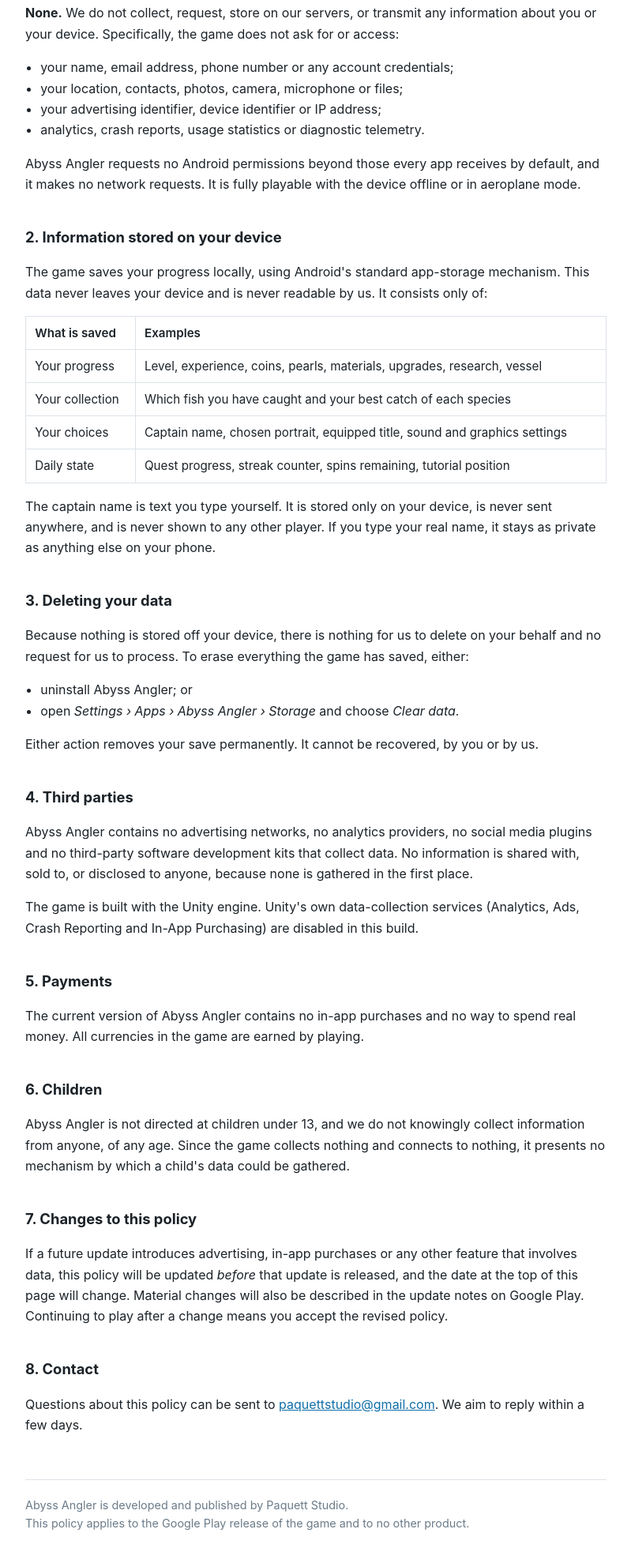
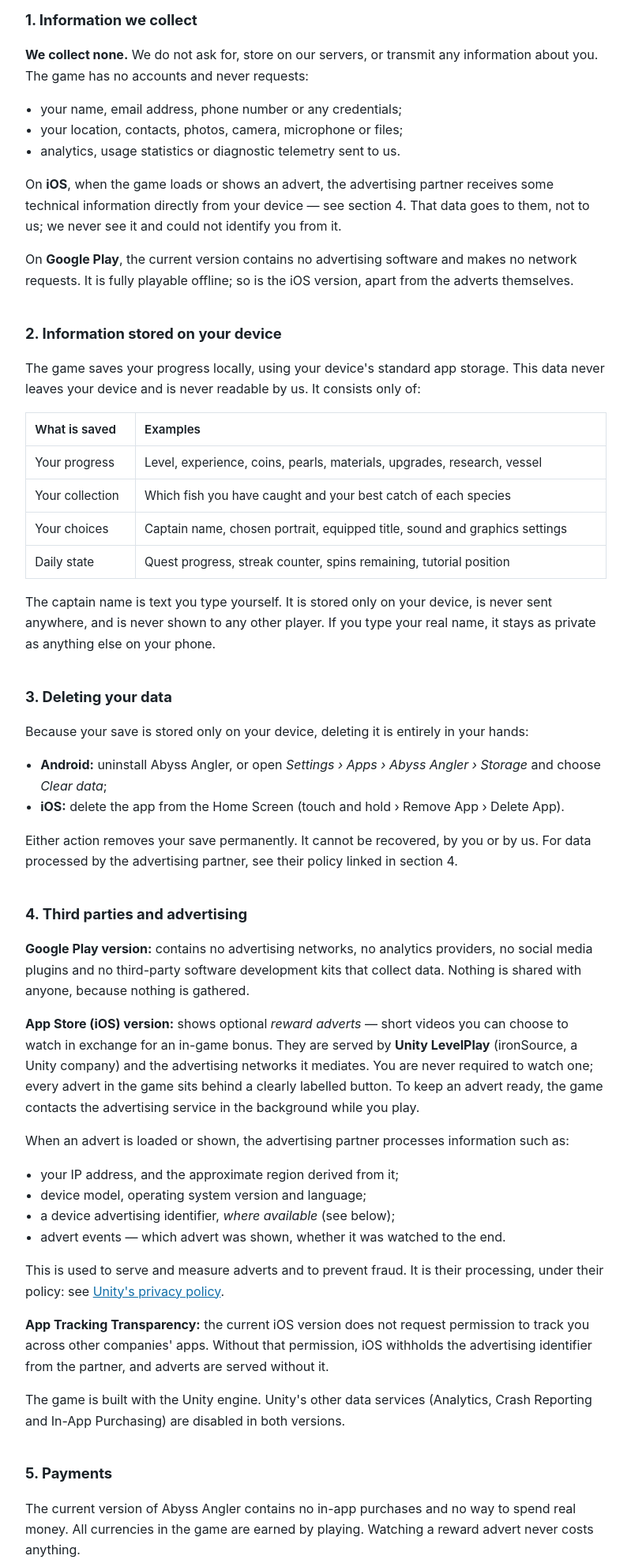
Before and after one commit to PaquettStudio/abyss-angler, a plain HTML site: page index.html in a window 1280 px wide. Shown: the part 447-2426 px from the top of the page at 79% size, without its empty margins (240-1039 px from the left). Drawn offline with Linux system fonts and the light colour scheme.

Commit message:
Add files via upload

```diff
--- a/index.html
+++ b/index.html
@@ -1,14 +1,13 @@
 <!DOCTYPE html>
 <!--
-  ATENȚIE: fișierul ăsta e o COPIE a lui Store/PRIVACY-POLICY.html.
-  Se numește index.html fiindcă așa cere gazda: un fișier cu numele ăsta devine
-  pagina principală, iar adresa iese scurtă și curată, fără nume de fișier la
-  coadă.
+  ĂSTA E ORIGINALUL. Copia care se urcă online e Store/site/index.html.
+  Schimbi aici, apoi copiezi peste ea. Vezi Store/HOST-PRIVACY-POLICY.md.
 
-  Sursa rămâne PRIVACY-POLICY.html. Dacă schimbi ceva acolo, copiază fișierul
-  peste ăsta și urcă-l din nou — altfel pagina publică rămâne în urma
-  documentului, iar aia e fix genul de nepotrivire pe care o găsește un
-  recenzent, nu tu.
+  Rescris 14 aug 2026: versiunea de iOS ARE reclame (Unity LevelPlay), deci
+  secțiunile 1 și 4 nu mai puteau spune „fără reclame, fără terți". Politica
+  acoperă acum AMBELE platforme și spune adevărul pentru fiecare: Google Play
+  = fără reclame (build-ul din review), App Store = reclame opționale cu
+  recompensă. Se republică ÎNAINTE de Submit for Review pe iOS.
 -->
 <html lang="en">
 <head>
@@ -45,33 +44,38 @@
 <body>
 
 <h1>Privacy Policy</h1>
-<p class="sub">Abyss Angler &middot; Paquett Studio &middot; Last updated 9 August 2026</p>
+<p class="sub">Abyss Angler &middot; Paquett Studio &middot; Last updated 14 August 2026</p>
 
 <p>This policy explains what happens to information when you play <strong>Abyss Angler</strong>
 (<code>com.paquettstudio.abyssangler</code>), published by Paquett Studio. It is written to be read,
 not to be skimmed past.</p>
 
 <div class="box">
-  <strong>The short version:</strong> Abyss Angler does not collect, transmit or share any personal
-  data. The game has no accounts, no adverts, no analytics and no internet connection of any kind.
-  Everything it remembers is stored on your own device and disappears when you uninstall it.
+  <strong>The short version:</strong> Abyss Angler itself does not collect, transmit or share any
+  personal data. The game has no accounts and no analytics. The <strong>App Store (iOS)</strong>
+  version can show optional reward adverts; the advertising partner that serves them processes some
+  technical device information, described in section&nbsp;4. The <strong>Google Play</strong>
+  version currently contains no adverts and makes no network requests at all.
 </div>
 
 <h2>1. Information we collect</h2>
-<p><strong>None.</strong> We do not collect, request, store on our servers, or transmit any
-information about you or your device. Specifically, the game does not ask for or access:</p>
+<p><strong>We collect none.</strong> We do not ask for, store on our servers, or transmit any
+information about you. The game has no accounts and never requests:</p>
 <ul>
-  <li>your name, email address, phone number or any account credentials;</li>
+  <li>your name, email address, phone number or any credentials;</li>
   <li>your location, contacts, photos, camera, microphone or files;</li>
-  <li>your advertising identifier, device identifier or IP address;</li>
-  <li>analytics, crash reports, usage statistics or diagnostic telemetry.</li>
+  <li>analytics, usage statistics or diagnostic telemetry sent to us.</li>
 </ul>
-<p>Abyss Angler requests no Android permissions beyond those every app receives by default, and it
-makes no network requests. It is fully playable with the device offline or in aeroplane mode.</p>
+<p>On <strong>iOS</strong>, when the game loads or shows an advert, the advertising partner
+receives some technical information directly from your device — see section&nbsp;4. That data goes
+to them, not to us; we never see it and could not identify you from it.</p>
+<p>On <strong>Google Play</strong>, the current version contains no advertising software and makes
+no network requests. It is fully playable offline; so is the iOS version, apart from the adverts
+themselves.</p>
 
 <h2>2. Information stored on your device</h2>
-<p>The game saves your progress locally, using Android's standard app-storage mechanism. This data
-never leaves your device and is never readable by us. It consists only of:</p>
+<p>The game saves your progress locally, using your device's standard app storage. This data never
+leaves your device and is never readable by us. It consists only of:</p>
 
 <table>
   <tr><th>What is saved</th><th>Examples</th></tr>
@@ -98,36 +102,58 @@
 as anything else on your phone.</p>
 
 <h2>3. Deleting your data</h2>
-<p>Because nothing is stored off your device, there is nothing for us to delete on your behalf and
-no request for us to process. To erase everything the game has saved, either:</p>
+<p>Because your save is stored only on your device, deleting it is entirely in your hands:</p>
 <ul>
-  <li>uninstall Abyss Angler; or</li>
-  <li>open <em>Settings &rsaquo; Apps &rsaquo; Abyss Angler &rsaquo; Storage</em> and choose
-      <em>Clear data</em>.</li>
+  <li><strong>Android:</strong> uninstall Abyss Angler, or open <em>Settings &rsaquo; Apps &rsaquo;
+      Abyss Angler &rsaquo; Storage</em> and choose <em>Clear data</em>;</li>
+  <li><strong>iOS:</strong> delete the app from the Home Screen (touch and hold &rsaquo; Remove App
+      &rsaquo; Delete App).</li>
 </ul>
-<p>Either action removes your save permanently. It cannot be recovered, by you or by us.</p>
+<p>Either action removes your save permanently. It cannot be recovered, by you or by us. For data
+processed by the advertising partner, see their policy linked in section&nbsp;4.</p>
 
-<h2>4. Third parties</h2>
-<p>Abyss Angler contains no advertising networks, no analytics providers, no social media plugins
-and no third-party software development kits that collect data. No information is shared with,
-sold to, or disclosed to anyone, because none is gathered in the first place.</p>
-<p>The game is built with the Unity engine. Unity's own data-collection services (Analytics, Ads,
-Crash Reporting and In-App Purchasing) are disabled in this build.</p>
+<h2>4. Third parties and advertising</h2>
+<p><strong>Google Play version:</strong> contains no advertising networks, no analytics providers,
+no social media plugins and no third-party software development kits that collect data. Nothing is
+shared with anyone, because nothing is gathered.</p>
+<p><strong>App Store (iOS) version:</strong> shows optional <em>reward adverts</em> — short videos
+you can choose to watch in exchange for an in-game bonus. They are served by
+<strong>Unity LevelPlay</strong> (ironSource, a Unity company) and the advertising networks it
+mediates. You are never required to watch one; every advert in the game sits behind a clearly
+labelled button. To keep an advert ready, the game contacts the advertising service in the
+background while you play.</p>
+<p>When an advert is loaded or shown, the advertising partner processes information such as:</p>
+<ul>
+  <li>your IP address, and the approximate region derived from it;</li>
+  <li>device model, operating system version and language;</li>
+  <li>a device advertising identifier, <em>where available</em> (see below);</li>
+  <li>advert events — which advert was shown, whether it was watched to the end.</li>
+</ul>
+<p>This is used to serve and measure adverts and to prevent fraud. It is their processing, under
+their policy: see
+<a href="https://unity.com/legal/privacy-policy">Unity's privacy policy</a>.</p>
+<p><strong>App Tracking Transparency:</strong> the current iOS version does not request permission
+to track you across other companies' apps. Without that permission, iOS withholds the advertising
+identifier from the partner, and adverts are served without it.</p>
+<p>The game is built with the Unity engine. Unity's other data services (Analytics, Crash
+Reporting and In-App Purchasing) are disabled in both versions.</p>
 
 <h2>5. Payments</h2>
 <p>The current version of Abyss Angler contains no in-app purchases and no way to spend real money.
-All currencies in the game are earned by playing.</p>
+All currencies in the game are earned by playing. Watching a reward advert never costs anything.</p>
 
 <h2>6. Children</h2>
 <p>Abyss Angler is not directed at children under 13, and we do not knowingly collect information
-from anyone, of any age. Since the game collects nothing and connects to nothing, it presents no
-mechanism by which a child's data could be gathered.</p>
+from anyone, of any age. The advertising configuration declares the game as not directed to
+children, and the game contains no chat, no social features and no way to share personal
+information.</p>
 
 <h2>7. Changes to this policy</h2>
-<p>If a future update introduces advertising, in-app purchases or any other feature that involves
-data, this policy will be updated <em>before</em> that update is released, and the date at the top
-of this page will change. Material changes will also be described in the update notes on Google
-Play. Continuing to play after a change means you accept the revised policy.</p>
+<p>If a future update introduces in-app purchases, advertising on further platforms, or any other
+feature that involves data, this policy will be updated <em>before</em> that update is released,
+and the date at the top of this page will change. Material changes will also be described in the
+update notes on the relevant store. Continuing to play after a change means you accept the revised
+policy.</p>
 
 <h2>8. Contact</h2>
 <p>Questions about this policy can be sent to
@@ -136,7 +162,7 @@
 
 <footer>
   Abyss Angler is developed and published by Paquett Studio.<br>
-  This policy applies to the Google Play release of the game and to no other product.
+  This policy applies to the Google Play and App Store releases of the game and to no other product.
 </footer>
 
 </body>
```
